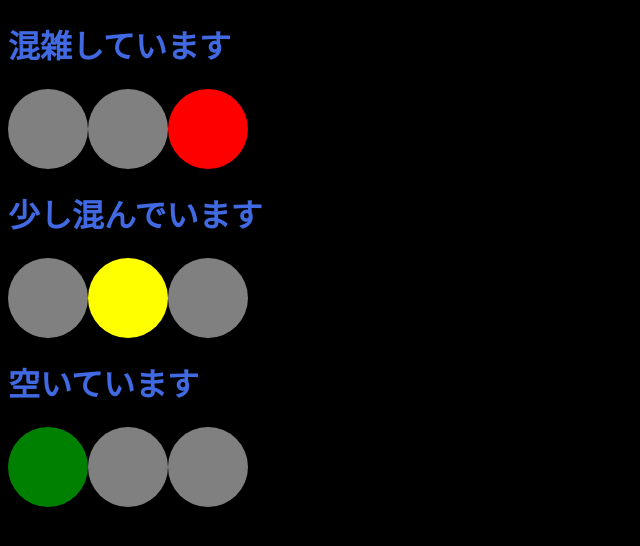
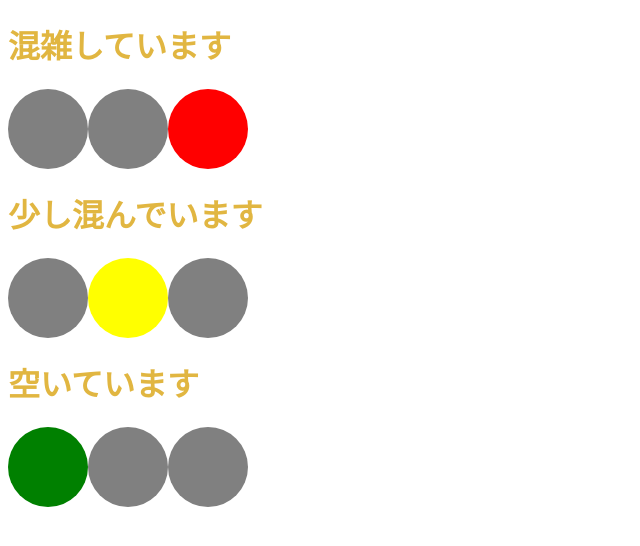
Before and after one commit to Rick-Matsumoto/Rick-Matsumoto, a plain HTML site: page index2.html in a window 1280 px wide. Shown: the whole page, without its empty margins (0-640 px from the left). Drawn offline with Linux system fonts and the light colour scheme.

Commit message:
Update test.css

```diff
--- a/test.css
+++ b/test.css
@@ -39,10 +39,16 @@
 	background: yellow;
 }
 
-h1 {color: royalblue; }
+h1 {color: rgb(225, 182, 65); }
 
-body { 	background-color: black }
+/*body { 	background-color: black }*/
 
 .contents {
 display: flex;
 }
+
+div div {
+
+  display: inline-block;
+
+}
```
